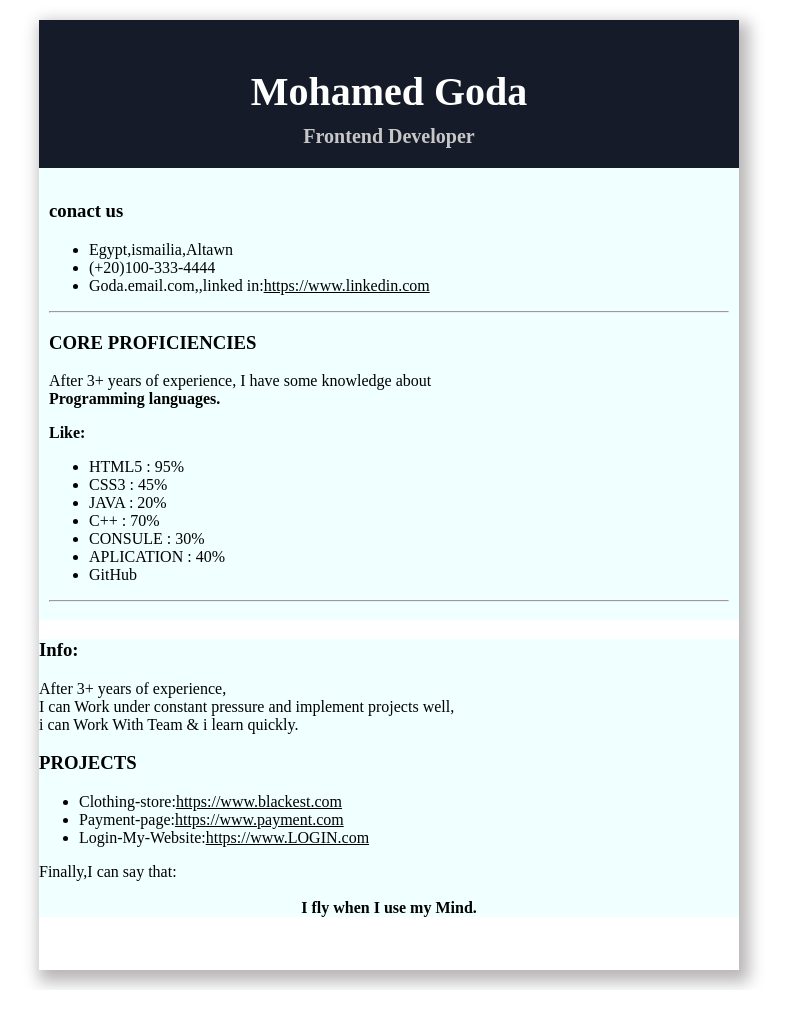
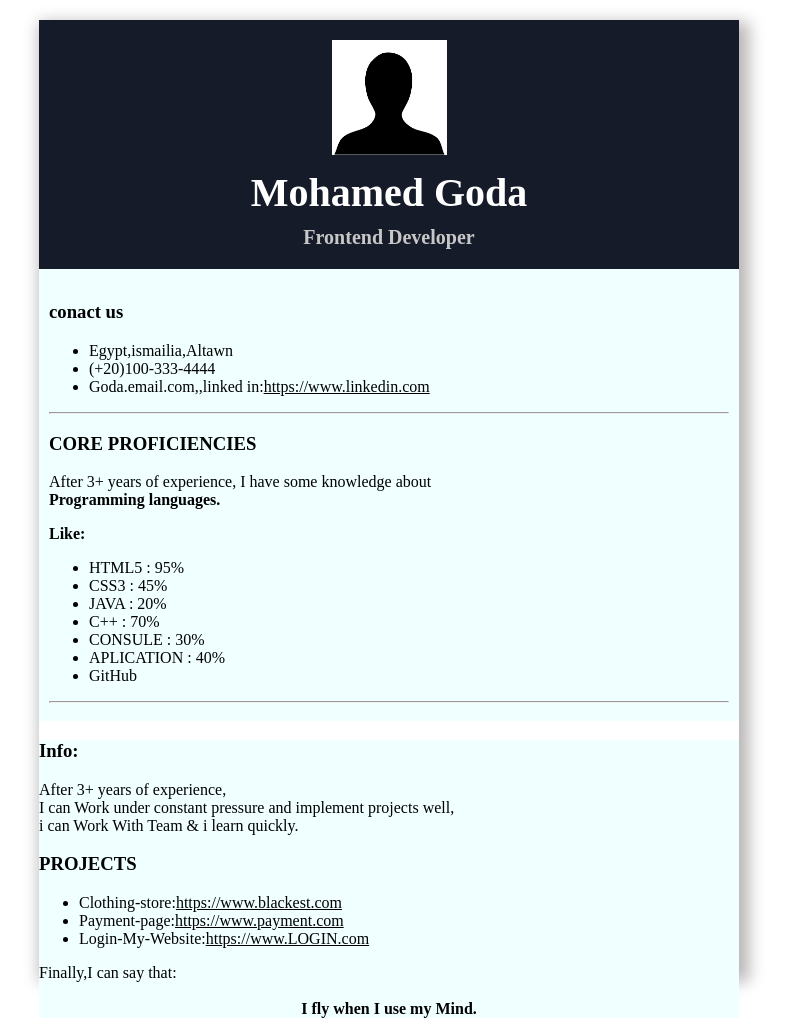
Before and after one commit to m7-Goda-s3/Goda.CV, a plain HTML site: page index.html in a window 1280 px wide. Shown: the whole page, without its empty margins (251-1038 px from the left). Before the commit the page ends 990 px from the top, so only its background shows below. Drawn offline with Linux system fonts and the light colour scheme.

Commit message:
Update index.html

```diff
--- a/index.html
+++ b/index.html
@@ -11,7 +11,7 @@
   <body>
          <div class="Alpha1">
           <div class="top-alpha">
-     <img src="" width="115px">
+     <img src="https://github.com/m7-Goda-s3/Goda.CV/blob/main/download.png?raw=true" width="115px">
             <h1>Mohamed Goda</h1>
     <h2>
     Frontend Developer
```
